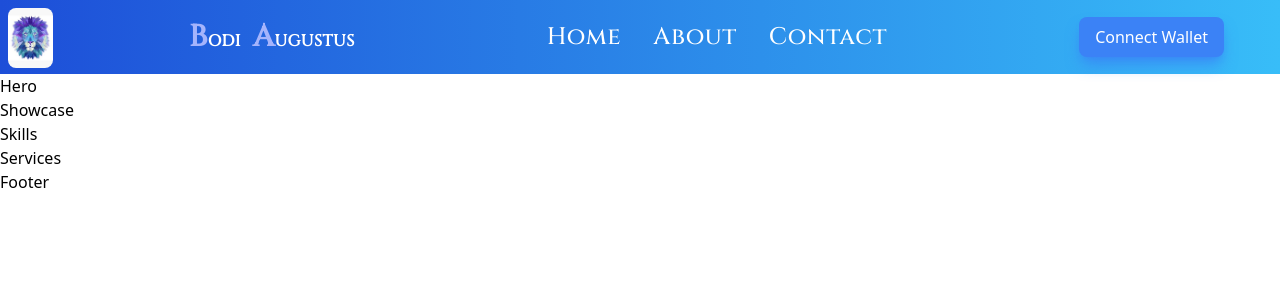
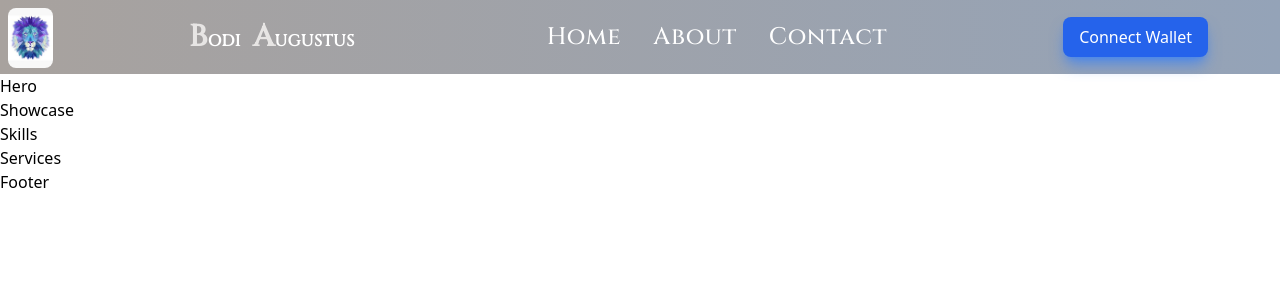
Before and after one commit to BodiAugustus/dev_site_2022, a Next.js app: page / in a window 1280 px wide. Shown: the top 300 px of the page. Built offline with nearby package versions, Linux system fonts and the light colour scheme; a web font is replaced by a local one.

Commit message:
Did more styles changes to Navbar.

```diff
--- a/components/MobMenu.jsx
+++ b/components/MobMenu.jsx
@@ -5,7 +5,6 @@ import { NavItem } from "./Navbar"
 import {links} from './data/data'
 import { NavbarContext } from "./providers/NavContext"
 import Image from 'next/image'
-import Sparkles from 'react-sparkle'
 
 import Link from 'next/link'
 
--- a/components/Navbar.jsx
+++ b/components/Navbar.jsx
@@ -8,7 +8,7 @@ import { useRouter } from "next/router"
 
 export const NavItem = ({title, classProps, url}) => {
     return (
-        <a key={url} className={` cursor-pointer font-cinzel sm:container xs:first-letter:text-5xl tracking-wider lg:text-2xl lg:first-letter:text-2xl lg:first-letter:no-underline lg:tracking-wide md:text-2xl md:first-letter:text-2xl md:first-letter:no-underline md:tracking-wide md:p-4  first-letter:underline transition-all md:hover:bg-indigo-300 first-letter:underline-offset-4 first-letter:decoration-2 first-letter:decoration-sky-200 lg:relative lg:left-10
+        <a key={url} className={` cursor-pointer font-cinzel sm:container xs:first-letter:text-5xl tracking-wider lg:text-2xl lg:first-letter:text-2xl lg:first-letter:no-underline lg:tracking-wide md:text-xl md:first-letter:text-2xl md:first-letter:no-underline md:tracking-wide md:p-4   first-letter:underline transition-all md:hover:bg-gray-500 first-letter:underline-offset-4 first-letter:decoration-2 first-letter:decoration-sky-200 lg:relative lg:left-10
          ${classProps}`} href={url}>
             {title}
         </a>
@@ -35,19 +35,19 @@ const {toggleMenu, setToggleMenu} = useContext(NavbarContext)
                     onClick={() => router.push(sprucey)}
                 />
                </div>
-               <div className="flex gap-3"><h1 className="text-white font-bold tracking-wide uppercase first-letter:text-3xl
-                first-letter:text-indigo-300 font-cinzel">Bodi</h1>
-               <h1 className="text-white font-bold tracking-wide uppercase first-letter:text-3xl font-cinzel first-letter:text-indigo-300">Augustus</h1></div>
-               <ul className="text-white md:flex hidden  ">
+               <div className="flex gap-3 xs:text-center sm:ml-30 md:ml-0"><h1 className="text-white  font-bold tracking-wide uppercase first-letter:text-3xl
+                first-letter:text-stone-200 font-cinzel ">Bodi</h1>
+               <h1 className="text-white font-bold tracking-wide uppercase first-letter:text-3xl font-cinzel first-letter:text-stone-200">Augustus</h1></div>
+               <ul className="relative xs:l-10 text-white md:flex hidden  ">
                    {links.map((item, index) => (
                        <NavItem key={item + index + 1} title={item.name} url={item.url}/>
                    ))}
                </ul>
-                   <li key="connect" className="bg-blue-500 shadow-lg shadow-blue-500/75  py-2 px-4 rounded-lg border-none outline-none cursor-pointer transition-all hover:bg-blue-600, hover:scale-110 active:scale-100 list-none relative lg:left-20 text-white font-medium">Connect Wallet</li>
+                   <li key="connect" className="bg-blue-600 shadow-lg shadow-blue-500/75  py-2 px-4 rounded-lg border-none outline-none cursor-pointer transition-all hover:bg-blue-600, hover:scale-110 active:scale-100 list-none relative lg:left-16 text-white xs:invisible xs:hidden md:inline-block md:visible  font-medium">Connect Wallet</li>
 
                <div >
                    {!toggleMenu && (
-                   <GiAncientColumns fontSize={48} className="text-white md:hidden cursor-pointer mr-4" onClick={() => setToggleMenu(true)}/> )
+                   <GiAncientColumns fontSize={48} className="text-white md:hidden cursor-pointer mr-4 hover:scale-105 active:scale-100" onClick={() => setToggleMenu(true)}/> )
 
                    }
 
--- a/pages/index.js
+++ b/pages/index.js
@@ -23,7 +23,7 @@ export default function Home() {
     </Head>
 
     <div className="min-h-screen">
-      <div className="bg-gradient-to-r from-blue-700 to-sky-400">
+      <div className="bg-gradient-to-r from-stone-400 to-slate-400">
         <Navbar/>
       </div>
         <Hero/>
--- a/tailwind.config.js
+++ b/tailwind.config.js
@@ -9,7 +9,7 @@ module.exports = {
   theme:
     {
         screens: {
-          "xs": "375px",
+          "xs": "360px",
           ...defaultTheme.screens
         },
     extend: {
```
